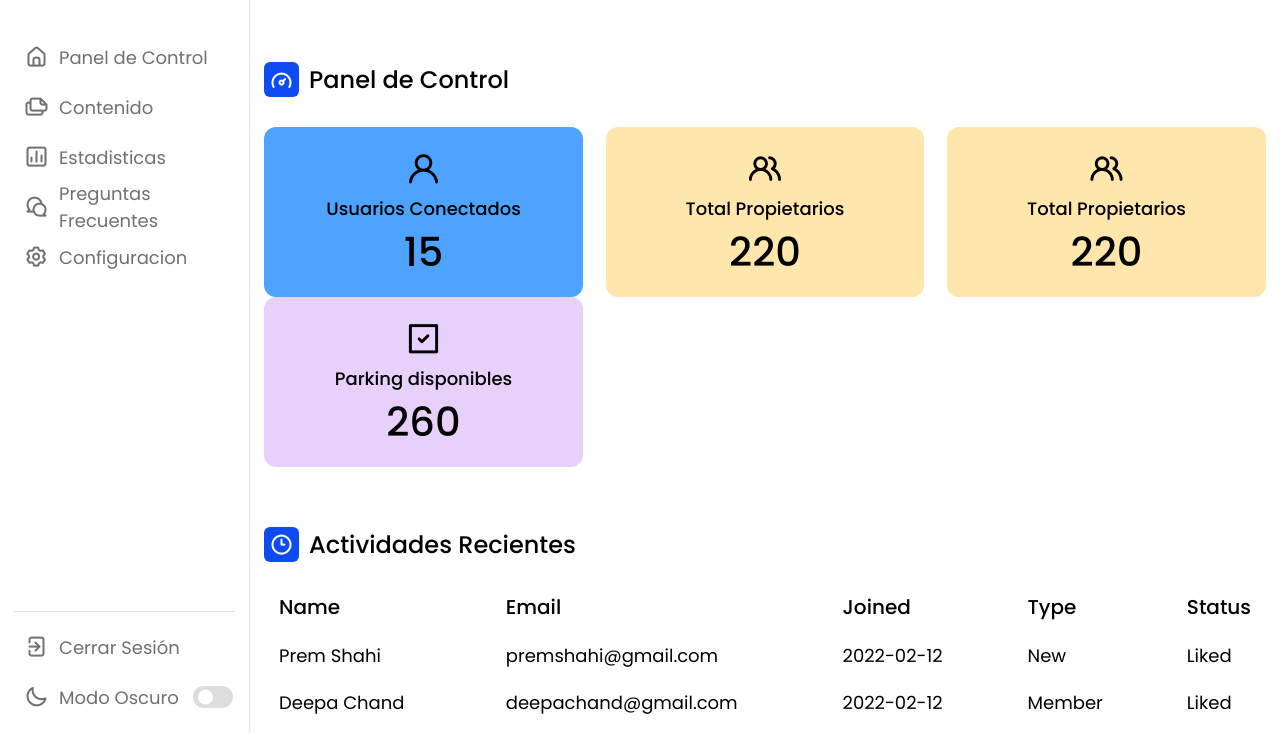
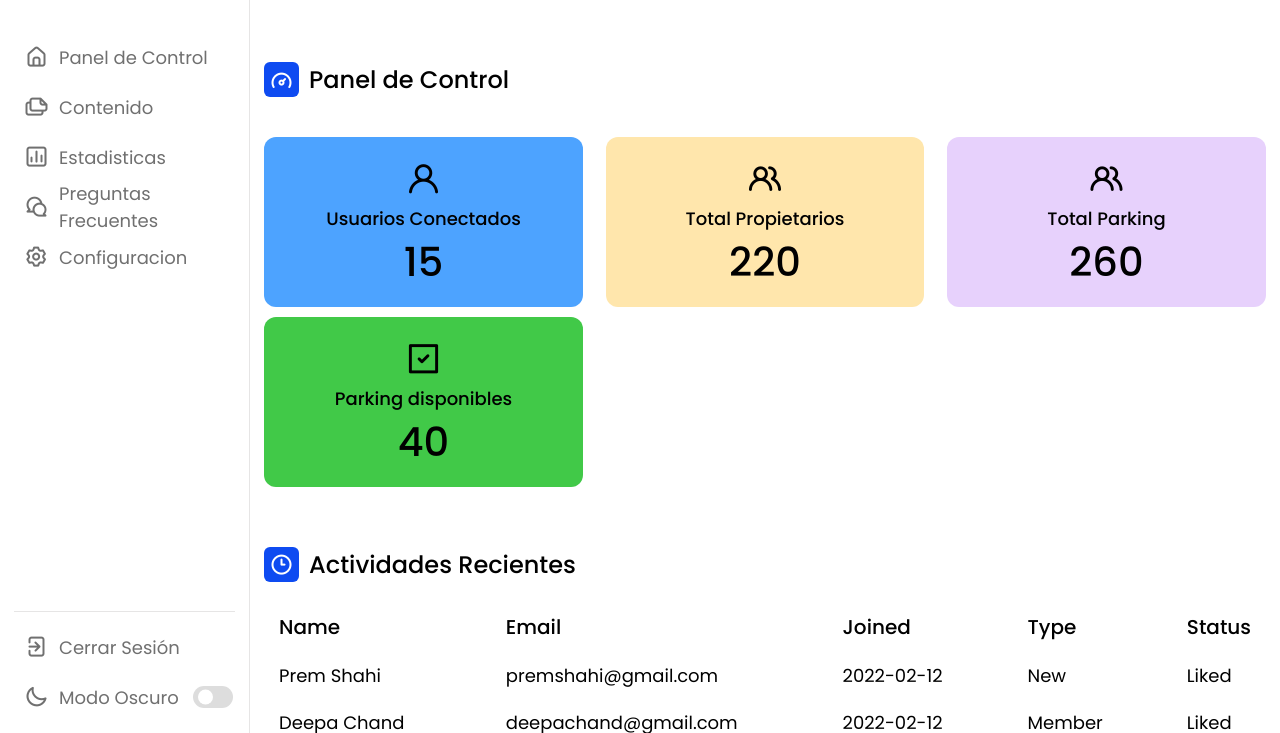
Before and after one commit to jfranDev127/Admin-Dashboard-Panel, a plain HTML site: page Admin Dashboard Panel/index.html in a window 1280 px wide. Shown: the part 58-791 px from the top of the page. Drawn offline with nearby package versions, Linux system fonts and the light colour scheme.

Commit message:
confirmar en "master"

```diff
--- a/Admin Dashboard Panel/index.html
+++ b/Admin Dashboard Panel/index.html
@@ -98,15 +98,15 @@
                         <span class="text">Total Propietarios</span>
                         <span class="number">220</span>
                     </div>
-                    <div class="box box2">
+                    <div class="box box3">
                         <i class="uil uil-users-alt"></i>
-                        <span class="text">Total Propietarios</span>
-                        <span class="number">220</span>
+                        <span class="text">Total Parking</span>
+                        <span class="number">260</span>
                     </div>
-                    <div class="box box3">
+                    <div class="box box4">
                         <i class="uil uil-check-square"></i>
                         <span class="text">Parking disponibles</span>
-                        <span class="number">260</span>
+                        <span class="number">40</span>
                     </div>
                 </div>
             </div>
--- a/Admin Dashboard Panel/style.css
+++ b/Admin Dashboard Panel/style.css
@@ -19,6 +19,7 @@
     --box2-color: #FFE6AC;
     --box3-color: #E7D1FC;
     --title-icon-color: #fff;
+    --green-color:#41c948;
 
     /* ====== Transition ====== */
     --tran-05: all 0.5s ease;
@@ -41,6 +42,7 @@ body.dark{
     --box2-color: #3A3B3C;
     --box3-color: #3A3B3C;
     --title-icon-color: #CCC;
+
 }
 /* === Custom Scroll Bar CSS === */
 ::-webkit-scrollbar {
@@ -312,6 +314,7 @@ nav.close ~ .dashboard .top{
     padding: 15px 20px;
     background-color: var(--box1-color);
     transition: var(--tran-05);
+    margin-top: 10px;
 }
 .boxes .box i{
     font-size: 35px;
@@ -333,6 +336,9 @@ nav.close ~ .dashboard .top{
 }
 .boxes .box.box3{
     background-color: var(--box3-color);
+}
+.boxes .box.box4{
+    background-color: var(--green-color);
 }
 .dash-content .activity .activity-data{
     display: flex;
```
